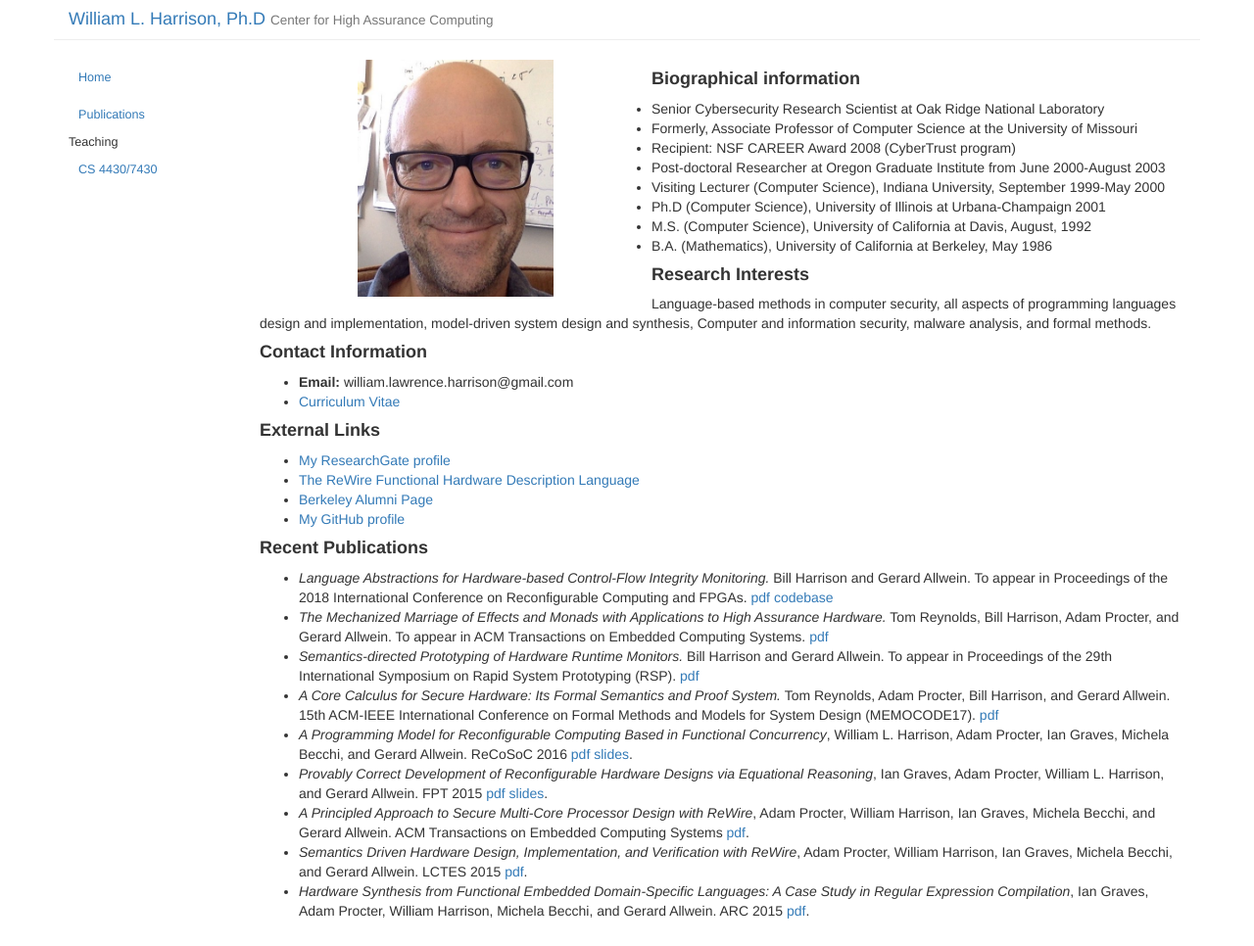
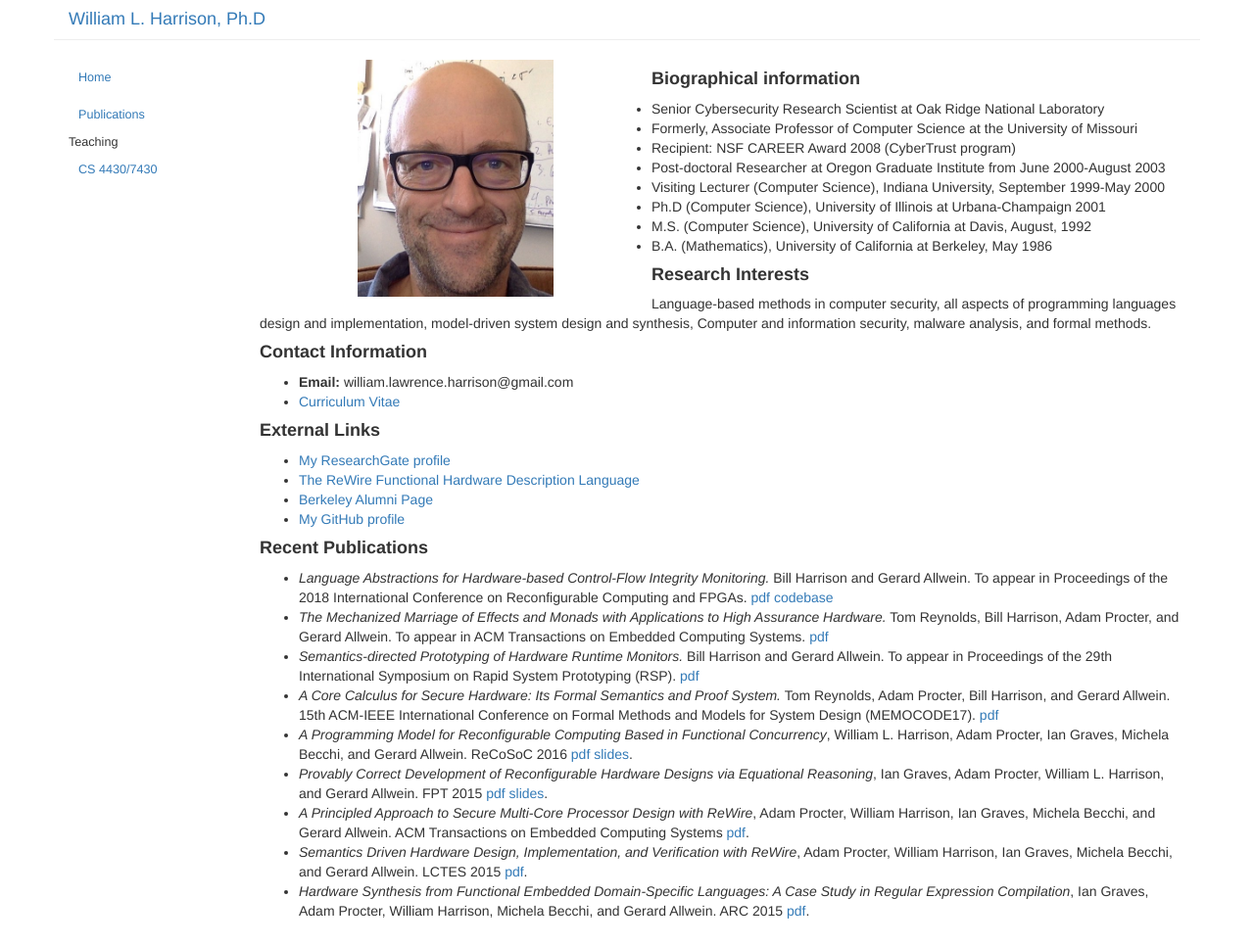
Before and after one commit to harrisonwl/harrisonwl.github.io, a Jekyll site: the page built from index.md, in a window 1280 px wide, cut to the strip 0-966 px from the top of the page. Shown: the whole strip at 98% size. Built offline with Jekyll 4.4.1, drawn with Linux system fonts in a browser that asks for light colours; part of the change alters nothing that is shown.

Commit message:
updating my website

```diff
--- a/_config.yml
+++ b/_config.yml
@@ -1,6 +1,6 @@
 # Site title and subtitle. This is used in _includes/header.html
 title: 'William L. Harrison, Ph.D'
-subtitle: 'Center for High Assurance Computing'
+#subtitle: 'Center for High Assurance Computing'
 
 #gems: [jekyll_figure]
 #
```
